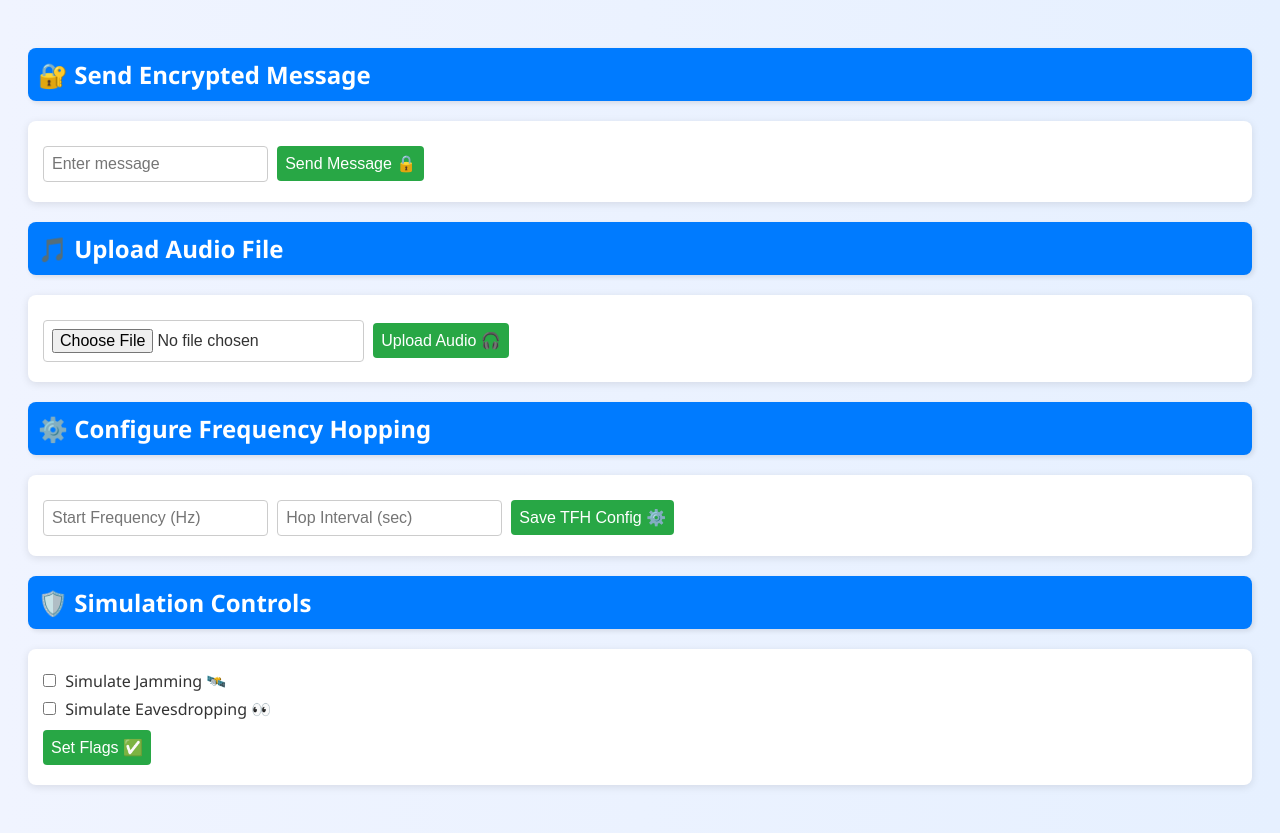
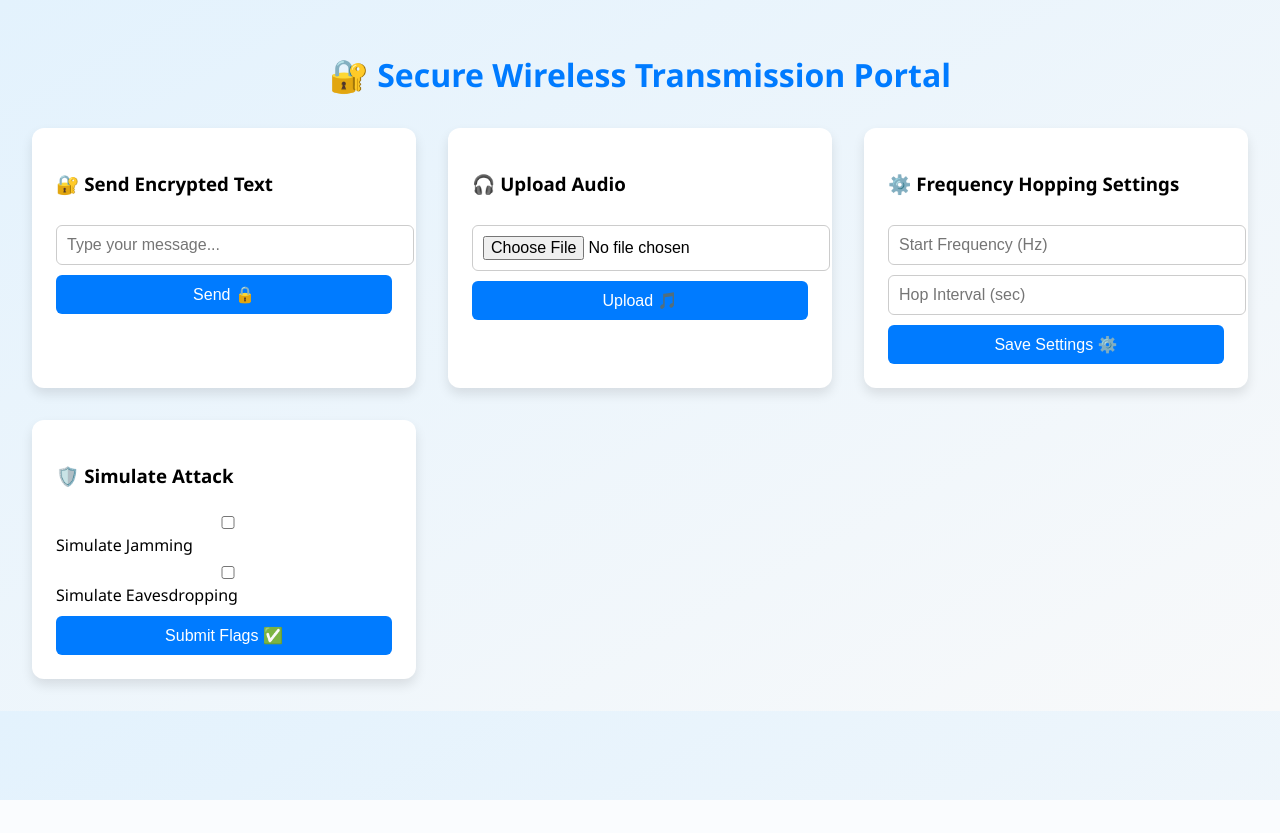
Before and after one commit to Nkdcg/flask_hopping, a Flask app: page / in a window 1280 px wide. After the commit the page ends 800 px from the top, so only its background shows below. Run offline with Flask 3, Linux system fonts and the light colour scheme.

Commit message:
fixed json error

```diff
--- a/app.py
+++ b/app.py
@@ -42,14 +42,18 @@ def upload_audio():
 
 @app.route('/set_simulation_flags', methods=['POST'])
 def set_simulation_flags():
-    data = request.get_json()
-    flags = {
-        "simulate_jamming": data.get("simulate_jamming", False),
-        "simulate_eavesdropping": data.get("simulate_eavesdropping", False)
-    }
-    with open(FLAGS_FILE, 'w') as f:
-        json.dump(flags, f)
-    return jsonify({"status": "flags saved"}), 200
+    try:
+        data = request.get_json(force=True)
+        flags = {
+            "simulate_jamming": bool(data.get("simulate_jamming", False)),
+            "simulate_eavesdropping": bool(data.get("simulate_eavesdropping", False))
+        }
+        with open(FLAGS_FILE, 'w') as f:
+            json.dump(flags, f)
+        return jsonify({"status": "flags saved"}), 200
+    except Exception as e:
+        return jsonify({"status": f"error saving flags: {e}"}), 400
+
 
 @app.route('/set_hopping_config', methods=['POST'])
 def set_hopping_config():
--- a/templates/index.html
+++ b/templates/index.html
@@ -1,74 +1,92 @@
 <!DOCTYPE html>
 <html lang="en">
 <head>
-  <meta charset="UTF-8">
-  <meta name="viewport" content="width=device-width, initial-scale=1.0">
-  <title>📡 Secure Wireless Transmission</title>
+  <meta charset="UTF-8" />
+  <meta name="viewport" content="width=device-width, initial-scale=1.0"/>
+  <title>📡 Secure Wireless Communication</title>
   <style>
     body {
-      font-family: 'Segoe UI', Tahoma, Geneva, Verdana, sans-serif;
-      background: linear-gradient(to right, #f0f4ff, #e6f0ff);
-      padding: 20px;
-      color: #333;
+      margin: 0;
+      padding: 2rem;
+      font-family: 'Segoe UI', sans-serif;
+      background: linear-gradient(to bottom right, #e3f2fd, #f8f9fa);
     }
-    h2 {
-      background: #007BFF;
-      color: white;
-      padding: 10px;
-      border-radius: 8px;
-      box-shadow: 2px 2px 5px rgba(0,0,0,0.1);
+    h1 {
+      color: #007bff;
+      text-align: center;
     }
-    form {
-      margin-bottom: 20px;
+    .grid {
+      display: grid;
+      grid-template-columns: repeat(auto-fit, minmax(320px, 1fr));
+      gap: 2rem;
+      margin-top: 2rem;
+    }
+    .card {
       background: white;
-      padding: 15px;
-      border-radius: 8px;
-      box-shadow: 0 2px 8px rgba(0, 0, 0, 0.1);
+      padding: 1.5rem;
+      border-radius: 12px;
+      box-shadow: 0 6px 12px rgba(0, 0, 0, 0.1);
     }
     input, button {
-      margin: 10px 5px 5px 0;
-      padding: 8px;
+      width: 100%;
+      padding: 10px;
+      margin-top: 10px;
+      font-size: 1rem;
+      border-radius: 6px;
       border: 1px solid #ccc;
-      border-radius: 4px;
-      font-size: 1rem;
     }
     button {
-      background-color: #28a745;
+      background-color: #007bff;
       color: white;
       border: none;
-      cursor: pointer;
     }
     button:hover {
-      background-color: #218838;
+      background-color: #0056b3;
+    }
+    label {
+      font-weight: 500;
     }
   </style>
 </head>
 <body>
-  <h2>🔐 Send Encrypted Message</h2>
+
+<h1>🔐 Secure Wireless Transmission Portal</h1>
+
+<div class="grid">
+  <div class="card">
+    <h3>🔐 Send Encrypted Text</h3>
     <form action="/send_text" method="post" onsubmit="runAutoHop()">
-    <input type="text" name="text" placeholder="Enter message" required>
-    <button type="submit">Send Message 🔒</button>
+      <input type="text" name="text" placeholder="Type your message..." required>
+      <button type="submit">Send 🔒</button>
     </form>
+  </div>
 
-  <h2>🎵 Upload Audio File</h2>
+  <div class="card">
+    <h3>🎧 Upload Audio</h3>
     <form action="/upload_audio" method="post" enctype="multipart/form-data">
       <input type="file" name="audio" accept="audio/*" required>
-    <button type="submit">Upload Audio 🎧</button>
+      <button type="submit">Upload 🎵</button>
     </form>
+  </div>
 
-  <h2>⚙️ Configure Frequency Hopping</h2>
+  <div class="card">
+    <h3>⚙️ Frequency Hopping Settings</h3>
     <form action="/set_hopping_config" method="post">
       <input type="number" name="start_freq" placeholder="Start Frequency (Hz)" required>
       <input type="number" step="0.1" name="hop_interval" placeholder="Hop Interval (sec)" required>
-    <button type="submit">Save TFH Config ⚙️</button>
+      <button type="submit">Save Settings ⚙️</button>
     </form>
+  </div>
 
-  <h2>🛡️ Simulation Controls</h2>
+  <div class="card">
+    <h3>🛡️ Simulate Attack</h3>
     <form id="flagsForm">
-    <label><input type="checkbox" id="jamming"> Simulate Jamming 🛰️</label><br>
-    <label><input type="checkbox" id="eavesdrop"> Simulate Eavesdropping 👀</label><br>
-    <button type="button" onclick="setFlags()">Set Flags ✅</button>
+      <label><input type="checkbox" id="jamming"> Simulate Jamming</label><br>
+      <label><input type="checkbox" id="eavesdrop"> Simulate Eavesdropping</label><br>
+      <button type="button" onclick="setFlags()">Submit Flags ✅</button>
     </form>
+  </div>
+</div>
 
 <script>
   function setFlags() {
@@ -81,13 +99,13 @@
       })
     })
     .then(res => res.json())
-      .then(data => alert("✅ " + data.status));
+    .then(data => alert('✅ ' + data.status));
   }
 
   function runAutoHop() {
-      // Automatically trigger MATLAB hopping logic if hosted
     fetch("https://your-matlab-hopping-endpoint.com/hop-now").catch(() => {});
   }
 </script>
+
 </body>
 </html>
```
Lines whose indentation alone changed are shown as unchanged.
